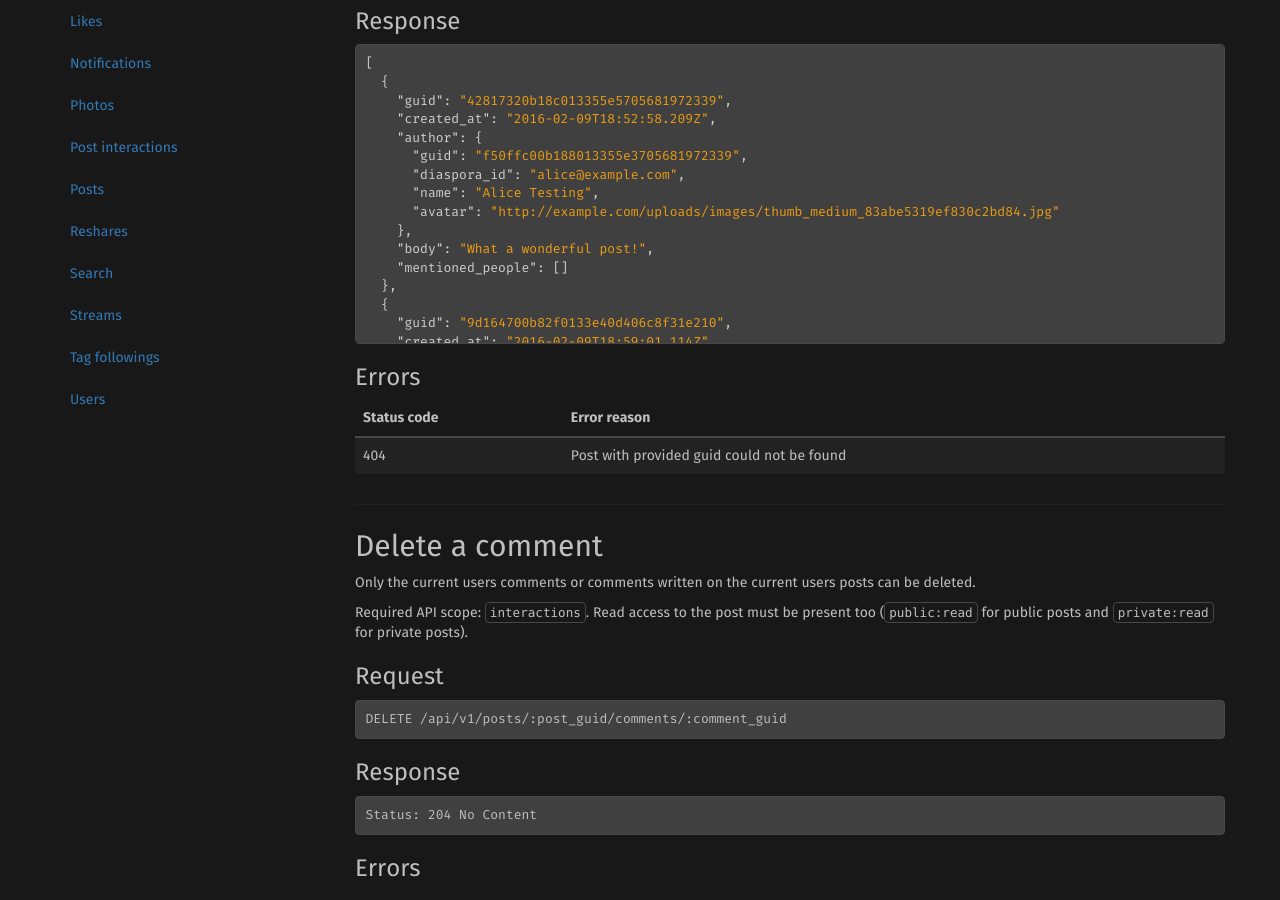
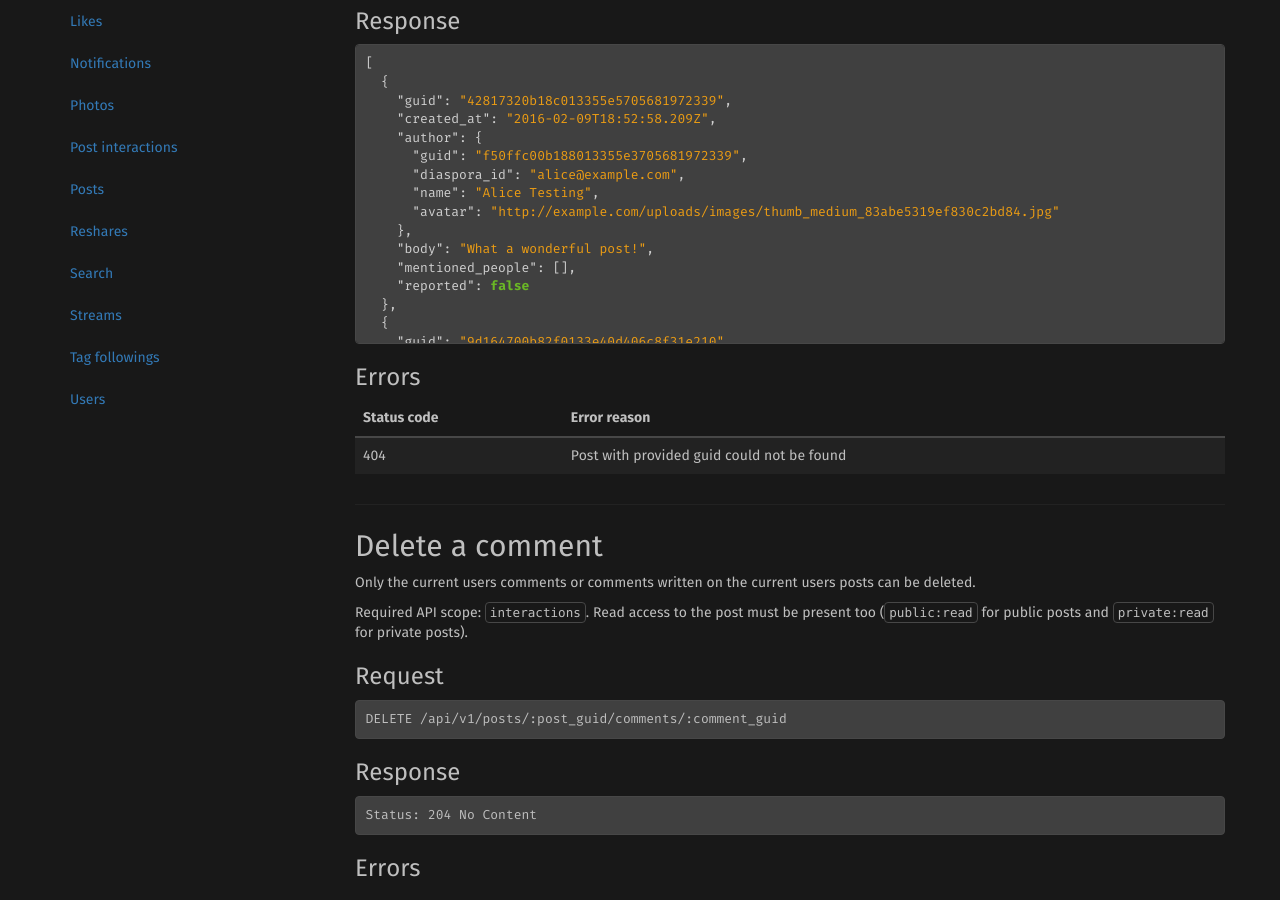
Before and after one commit to diaspora/api-documentation, a Jekyll site: the page built from _routes/comments.md, in a window 1280 px wide and 900 px high, scrolled down 479 px. Built offline with Jekyll 4.4.1, drawn with Linux system fonts in a browser that asks for light colours.

Commit message:
Add reported status
see https://github.com/diaspora/diaspora/pull/8102

```diff
--- a/_routes/comments.md
+++ b/_routes/comments.md
@@ -28,7 +28,8 @@ GET /api/v1/posts/:post_guid/comments
       "avatar": "http://example.com/uploads/images/thumb_medium_83abe5319ef830c2bd84.jpg"
     },
     "body": "What a wonderful post!",
-    "mentioned_people": []
+    "mentioned_people": [],
+    "reported": false
   },
   {
     "guid": "9d164700b82f0133e40d406c8f31e210",
@@ -46,8 +47,9 @@ GET /api/v1/posts/:post_guid/comments
         "diaspora_id": "alice@example.com",
         "name": "Alice Testing",
         "avatar": "http://example.com/uploads/images/thumb_medium_83abe5319ef830c2bd84.jpg"
-      }
-    ]
+      },
+    ],
+    "reported": false
   }
 ]
 ~~~
```
Also changed, not shown: _routes/posts.md (+2 -1 lines).
